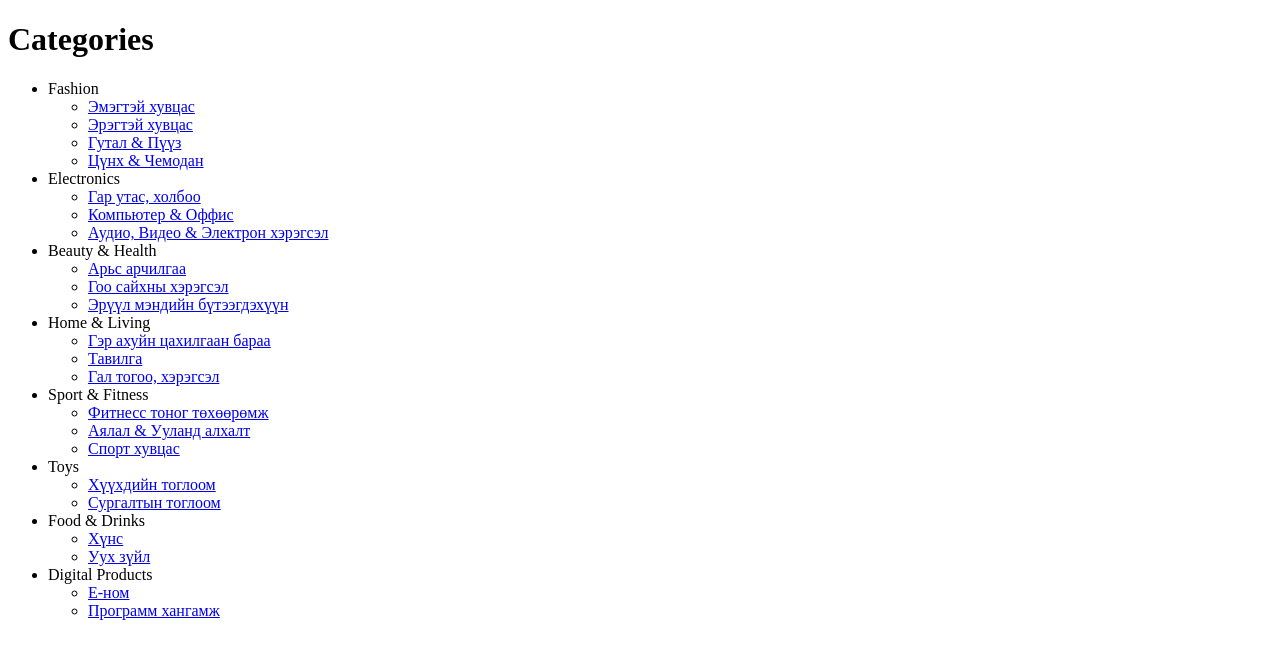
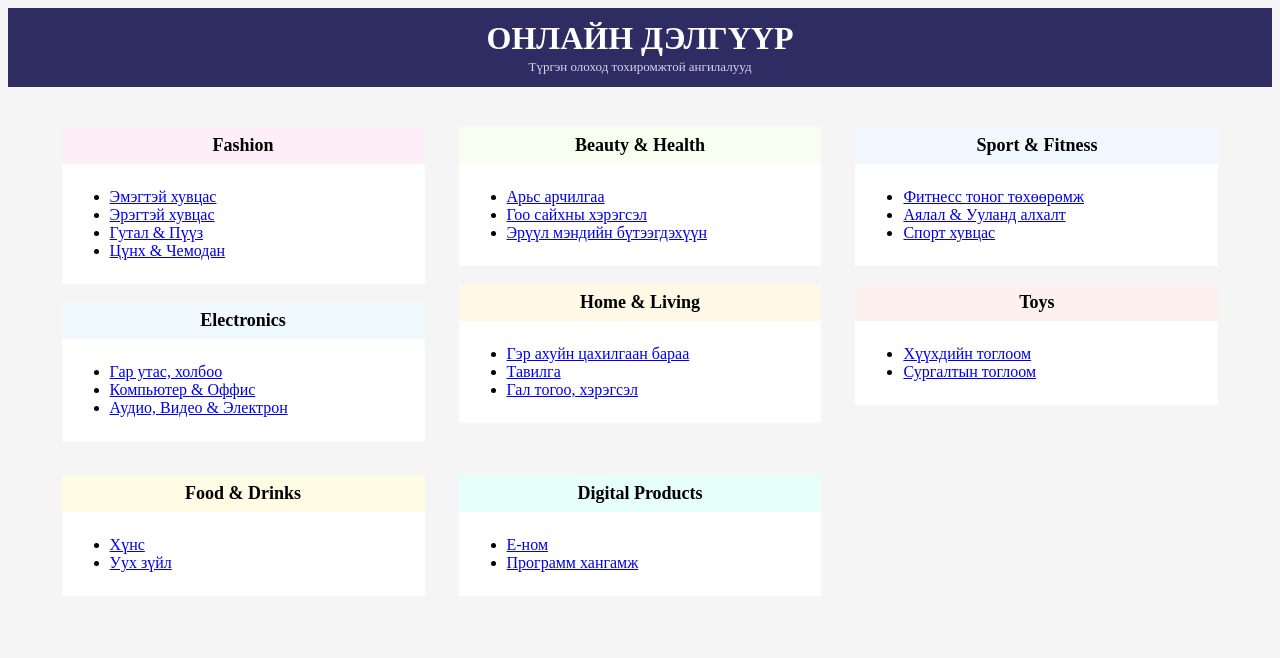
Before and after one commit to Tugu8/Web-Zohiomj, a plain HTML site: page Biy daalt/Categories.html in a window 1280 px wide. Drawn offline with Linux system fonts and the light colour scheme.

Commit message:
Update Categories.html

```diff
--- a/Biy daalt/Categories.html
+++ b/Biy daalt/Categories.html
@@ -1,84 +1,182 @@
 <!DOCTYPE html>
 <html lang="mn">
 <head>
-  <meta charset="UTF-8">
-  <title>Online Shop Categories</title>
+  <meta charset="utf-8">
+  <title>Онлайн дэлгүүр — Ангилалууд</title>
 </head>
-<body>
+<body bgcolor="#f5f5f5">
 
-  <h1>Categories</h1>
 
-  <ul>
-    <li>
-      Fashion
+  <table width="100%" cellpadding="12" cellspacing="0" border="0">
+    <tr>
+      <td align="center" bgcolor="#2f2b63">
+        <font color="#ffffff" size="+3"><b>ОНЛАЙН ДЭЛГҮҮР</b></font><br>
+        <font color="#d6d3f0" size="-1">Түргэн олоход тохиромжтой ангилалууд</font>
+      </td>
+    </tr>
+  </table>
+
+  <br>
+
+  <table align="center" width="95%" cellpadding="12" cellspacing="10" border="0">
+    <tr>
+
+      <td width="33%" valign="top">
+        <table width="100%" cellpadding="8" cellspacing="0" border="0" bgcolor="#ffffff">
+          <tr>
+            <td align="center" bgcolor="#fdeef8">
+              <font size="+1"><b>Fashion</b></font>
+            </td>
+          </tr>
+          <tr>
+            <td>
               <ul>
                 <li><a href="women.html">Эмэгтэй хувцас</a></li>
                 <li><a href="men.html">Эрэгтэй хувцас</a></li>
-        <li><a href="shoes.html">Гутал & Пүүз</a></li>
-        <li><a href="bags.html">Цүнх & Чемодан</a></li>
+                <li><a href="shoes.html">Гутал &amp; Пүүз</a></li>
+                <li><a href="bags.html">Цүнх &amp; Чемодан</a></li>
               </ul>
-    </li>
+            </td>
+          </tr>
+        </table>
 
-    <li>
-      Electronics
+        <br>
+
+        <table width="100%" cellpadding="8" cellspacing="0" border="0" bgcolor="#ffffff">
+          <tr>
+            <td align="center" bgcolor="#eef8fd">
+              <font size="+1"><b>Electronics</b></font>
+            </td>
+          </tr>
+          <tr>
+            <td>
               <ul>
                 <li><a href="phones.html">Гар утас, холбоо</a></li>
-        <li><a href="computers.html">Компьютер & Оффис</a></li>
-        <li><a href="audio.html">Аудио, Видео & Электрон хэрэгсэл</a></li>
+                <li><a href="computers.html">Компьютер &amp; Оффис</a></li>
+                <li><a href="audio.html">Аудио, Видео &amp; Электрон</a></li>
               </ul>
-    </li>
+            </td>
+          </tr>
+        </table>
+      </td>
 
-    <li>
-      Beauty & Health
+
+      <td width="33%" valign="top">
+        <table width="100%" cellpadding="8" cellspacing="0" border="0" bgcolor="#ffffff">
+          <tr>
+            <td align="center" bgcolor="#f6fff0">
+              <font size="+1"><b>Beauty &amp; Health</b></font>
+            </td>
+          </tr>
+          <tr>
+            <td>
               <ul>
                 <li><a href="skincare.html">Арьс арчилгаа</a></li>
                 <li><a href="makeup.html">Гоо сайхны хэрэгсэл</a></li>
                 <li><a href="health.html">Эрүүл мэндийн бүтээгдэхүүн</a></li>
               </ul>
-    </li>
+            </td>
+          </tr>
+        </table>
 
-    <li>
-      Home & Living
+        <br>
+
+        <table width="100%" cellpadding="8" cellspacing="0" border="0" bgcolor="#ffffff">
+          <tr>
+            <td align="center" bgcolor="#fff8e6">
+              <font size="+1"><b>Home &amp; Living</b></font>
+            </td>
+          </tr>
+          <tr>
+            <td>
               <ul>
                 <li><a href="appliances.html">Гэр ахуйн цахилгаан бараа</a></li>
                 <li><a href="furniture.html">Тавилга</a></li>
                 <li><a href="kitchen.html">Гал тогоо, хэрэгсэл</a></li>
               </ul>
-    </li>
+            </td>
+          </tr>
+        </table>
+      </td>
 
-    <li>
-      Sport & Fitness
+
+      <td width="33%" valign="top">
+        <table width="100%" cellpadding="8" cellspacing="0" border="0" bgcolor="#ffffff">
+          <tr>
+            <td align="center" bgcolor="#f0f7ff">
+              <font size="+1"><b>Sport &amp; Fitness</b></font>
+            </td>
+          </tr>
+          <tr>
+            <td>
               <ul>
                 <li><a href="equipment.html">Фитнесс тоног төхөөрөмж</a></li>
-        <li><a href="outdoor.html">Аялал & Ууланд алхалт</a></li>
+                <li><a href="outdoor.html">Аялал &amp; Ууланд алхалт</a></li>
                 <li><a href="wear.html">Спорт хувцас</a></li>
               </ul>
-    </li>
+            </td>
+          </tr>
+        </table>
 
-    <li>
-      Toys
+        <br>
+
+        <table width="100%" cellpadding="8" cellspacing="0" border="0" bgcolor="#ffffff">
+          <tr>
+            <td align="center" bgcolor="#fff0f0">
+              <font size="+1"><b>Toys</b></font>
+            </td>
+          </tr>
+          <tr>
+            <td>
               <ul>
                 <li><a href="kids.html">Хүүхдийн тоглоом</a></li>
                 <li><a href="edu.html">Сургалтын тоглоом</a></li>
               </ul>
-    </li>
+            </td>
+          </tr>
+        </table>
+      </td>
+    </tr>
 
-    <li>
-      Food & Drinks
+
+    <tr>
+      <td width="33%" valign="top">
+        <table width="100%" cellpadding="8" cellspacing="0" border="0" bgcolor="#ffffff">
+          <tr>
+            <td align="center" bgcolor="#fffce6">
+              <font size="+1"><b>Food &amp; Drinks</b></font>
+            </td>
+          </tr>
+          <tr>
+            <td>
               <ul>
                 <li><a href="groceries.html">Хүнс</a></li>
                 <li><a href="drinks.html">Уух зүйл</a></li>
               </ul>
-    </li>
+            </td>
+          </tr>
+        </table>
+      </td>
 
-    <li>
-      Digital Products
+      <td width="33%" valign="top">
+        <table width="100%" cellpadding="8" cellspacing="0" border="0" bgcolor="#ffffff">
+          <tr>
+            <td align="center" bgcolor="#e6fff9">
+              <font size="+1"><b>Digital Products</b></font>
+            </td>
+          </tr>
+          <tr>
+            <td>
               <ul>
                 <li><a href="ebooks.html">E-ном</a></li>
                 <li><a href="software.html">Программ хангамж</a></li>
               </ul>
-    </li>
-  </ul>
+            </td>
+          </tr>
+        </table>
+      </td>
+    </tr>
+  </table>
 
 </body>
 </html>
```
Lines whose indentation alone changed are shown as unchanged.
